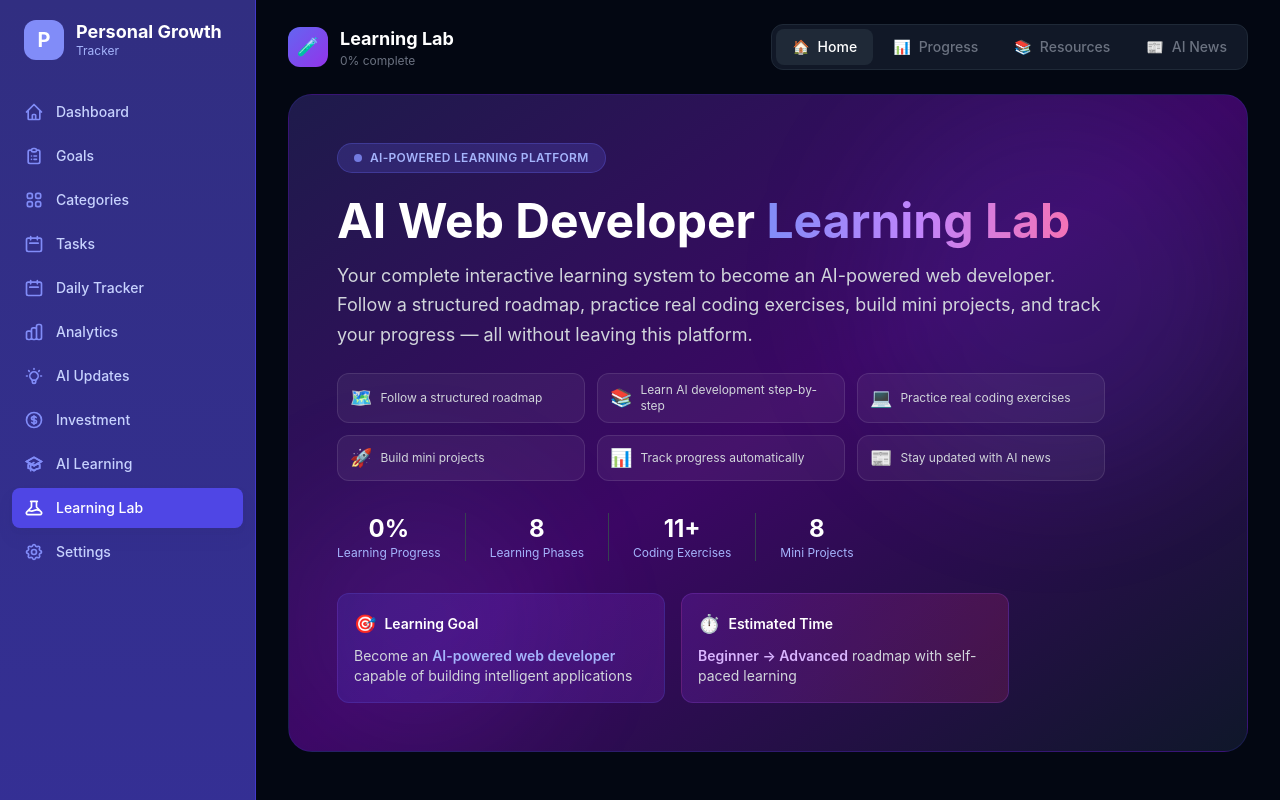
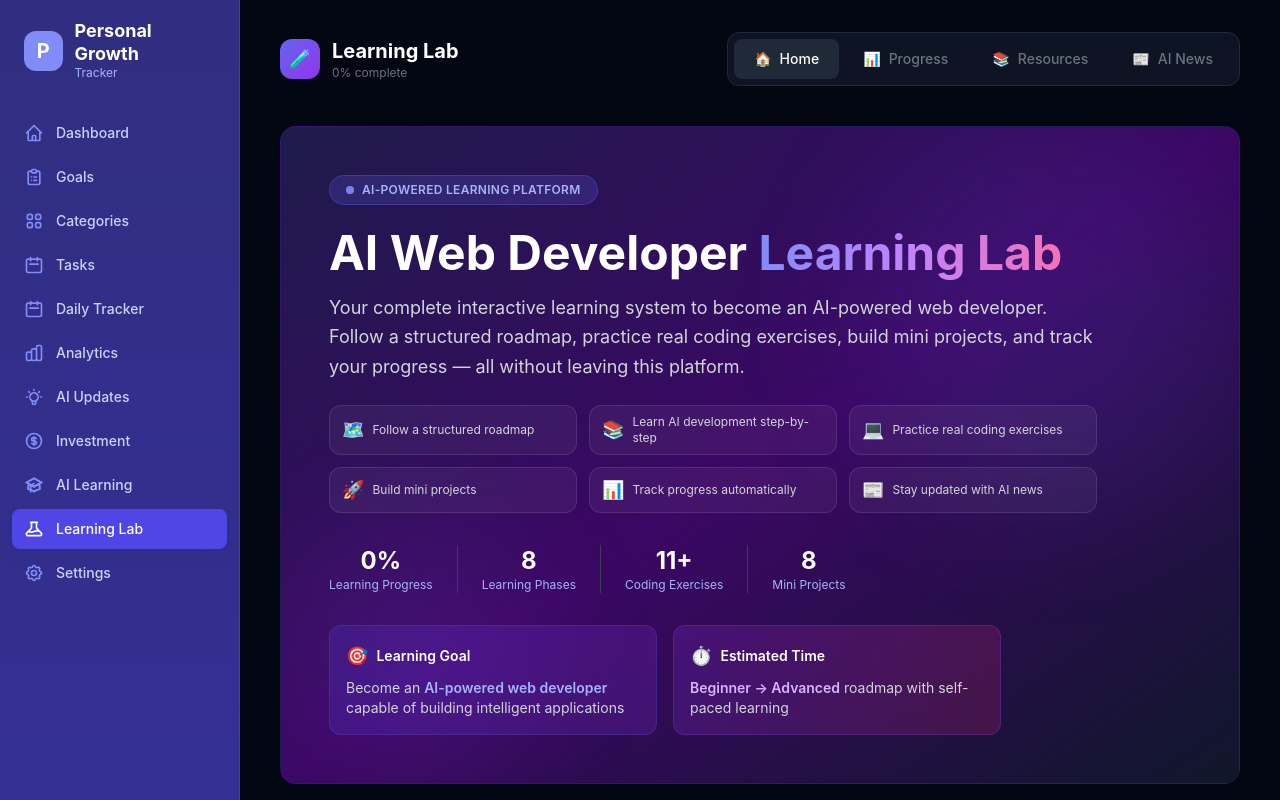
Before and after one commit to yazhini3332003-web/personal-growth-tracker, a React (Create React App) app in the folder client/: page /learning-lab in a window 1280 px wide. Shown: the top 800 px of the page. Built offline with nearby package versions, Linux system fonts and the light colour scheme; no server answers.

Commit message:
Refactor layout: SaaS dashboard alignment, full-width content, consistent spacing

```diff
--- a/client/src/App.tsx
+++ b/client/src/App.tsx
@@ -24,7 +24,7 @@ function App() {
           <Sidebar />
           <MobileNav />
           <main className="flex-1 overflow-auto">
-            <div className="max-w-7xl mx-auto px-4 sm:px-6 lg:px-8 py-8">
+            <div className="w-full px-6 lg:px-10 py-8">
               <Routes>
                 <Route path="/" element={<Dashboard />} />
                 <Route path="/goals" element={<Goals />} />
--- a/client/src/components/Sidebar.tsx
+++ b/client/src/components/Sidebar.tsx
@@ -32,7 +32,7 @@ const Sidebar: React.FC = () => {
 
   return (
     <aside className="hidden md:flex md:flex-shrink-0">
-      <div className="flex flex-col w-64">
+      <div className="flex flex-col w-60">
         <div className="flex flex-col flex-grow pt-5 pb-4 overflow-y-auto bg-gradient-to-b from-primary-900 to-primary-800 border-r border-primary-700">
           <div className="flex items-center flex-shrink-0 px-6 mb-8">
             <div className="flex items-center gap-3">
--- a/client/src/components/learninglab/LabIntroduction.tsx
+++ b/client/src/components/learninglab/LabIntroduction.tsx
@@ -6,12 +6,12 @@ const LabIntroduction: React.FC = () => {
   const stats = getOverallStats();
 
   return (
-    <div className="relative overflow-hidden rounded-3xl bg-gradient-to-br from-indigo-950 via-purple-950 to-slate-900 border border-indigo-800/30">
+    <div className="relative overflow-hidden rounded-2xl bg-gradient-to-br from-indigo-950 via-purple-950 to-slate-900 border border-indigo-800/30">
       {/* Background decoration */}
       <div className="absolute top-0 right-0 w-96 h-96 bg-indigo-500/10 rounded-full blur-3xl" />
       <div className="absolute bottom-0 left-0 w-64 h-64 bg-purple-500/10 rounded-full blur-3xl" />
 
-      <div className="relative p-8 md:p-12">
+      <div className="relative p-10 md:p-12">
         <div className="max-w-3xl">
           {/* Badge */}
           <div className="inline-flex items-center gap-2 px-4 py-1.5 bg-indigo-500/20 rounded-full border border-indigo-500/30 mb-6">
--- a/client/src/components/learninglab/LabRoadmap.tsx
+++ b/client/src/components/learninglab/LabRoadmap.tsx
@@ -11,14 +11,14 @@ const LabRoadmap: React.FC<LabRoadmapProps> = ({ onPhaseClick }) => {
 
   return (
     <div className="py-8">
-      <div className="text-center mb-8">
+      <div className="text-center mb-10">
         <h2 className="text-2xl font-bold text-white mb-2">🗺️ Your Learning Journey</h2>
         <p className="text-gray-400 text-sm">Click any phase to start learning. Completed phases turn green.</p>
       </div>
 
       {/* Desktop Roadmap */}
       <div className="hidden lg:block">
-        <div className="relative max-w-6xl mx-auto">
+        <div className="relative w-full">
           {/* Connection Lines */}
           <svg
             className="absolute inset-0 w-full h-full pointer-events-none"
--- a/client/src/components/learninglab/PhaseWorkspace.tsx
+++ b/client/src/components/learninglab/PhaseWorkspace.tsx
@@ -49,14 +49,14 @@ const PhaseWorkspace: React.FC<PhaseWorkspaceProps> = ({ phase, onBack }) => {
     <div className="min-h-screen bg-gray-950">
       {/* Phase Header */}
       <div
-        className="relative overflow-hidden rounded-2xl mb-6"
+        className="relative overflow-hidden rounded-2xl mb-8"
         style={{
           background: `linear-gradient(135deg, ${phase.color}22, ${phase.color}08)`,
           borderColor: `${phase.color}44`,
           borderWidth: 1,
         }}
       >
-        <div className="p-6">
+        <div className="p-8">
           <button
             onClick={onBack}
             className="text-gray-400 hover:text-white text-sm mb-4 flex items-center gap-2 transition-colors"
--- a/client/src/components/learninglab/ResourceLibrary.tsx
+++ b/client/src/components/learninglab/ResourceLibrary.tsx
@@ -59,9 +59,9 @@ const ResourceLibrary: React.FC = () => {
   });
 
   return (
-    <div className="max-w-6xl mx-auto">
+    <div className="w-full">
       {/* Header */}
-      <div className="mb-6">
+      <div className="mb-8">
         <h2 className="text-2xl font-bold text-white mb-2">📚 Resource Library</h2>
         <p className="text-gray-400 text-sm">
           Curated tutorials, documentation, blogs, GitHub repos, and videos for every phase of your AI development journey.
@@ -69,7 +69,7 @@ const ResourceLibrary: React.FC = () => {
       </div>
 
       {/* Filters */}
-      <div className="bg-gray-800 rounded-xl border border-gray-700 p-4 mb-6">
+      <div className="bg-gray-800/80 rounded-xl border border-gray-700 p-5 mb-8">
         <div className="flex flex-col sm:flex-row gap-3">
           {/* Search */}
           <div className="relative flex-1">
--- a/client/src/pages/AILearningLab.tsx
+++ b/client/src/pages/AILearningLab.tsx
@@ -36,24 +36,24 @@ const LearningLabContent: React.FC = () => {
   ];
 
   return (
-    <div className="min-h-screen bg-gray-950 -mx-4 sm:-mx-6 lg:-mx-8 -my-8 px-4 sm:px-6 lg:px-8 py-6">
+    <div className="min-h-screen bg-gray-950 -mx-6 lg:-mx-10 -my-8 px-6 lg:px-10 py-8">
       {/* Top Navigation */}
-      <div className="flex items-center justify-between mb-6">
+      <div className="flex items-center justify-between mb-10">
         <div className="flex items-center gap-3">
           <div className="w-10 h-10 bg-gradient-to-br from-indigo-500 to-purple-600 rounded-xl flex items-center justify-center">
             <span className="text-white text-lg">🧪</span>
           </div>
           <div>
-            <h1 className="text-white font-bold text-lg">Learning Lab</h1>
+            <h1 className="text-white font-bold text-xl">Learning Lab</h1>
             <p className="text-gray-500 text-xs">{stats.totalProgress}% complete</p>
           </div>
         </div>
-        <div className="flex gap-1 bg-gray-900 rounded-xl p-1 border border-gray-800">
+        <div className="flex gap-1 bg-gray-900/80 rounded-xl p-1.5 border border-gray-800">
           {navItems.map((item) => (
             <button
               key={item.key}
               onClick={() => setView(item.key)}
-              className={`px-4 py-2 rounded-lg text-sm font-medium transition-all flex items-center gap-2 ${
+              className={`px-5 py-2.5 rounded-lg text-sm font-medium transition-all flex items-center gap-2 ${
                 view === item.key || (view === "phase" && item.key === "home")
                   ? "bg-gray-800 text-white"
                   : "text-gray-500 hover:text-gray-300"
@@ -68,7 +68,7 @@ const LearningLabContent: React.FC = () => {
 
       {/* Content */}
       {view === "home" && (
-        <div className="space-y-8">
+        <div className="space-y-10">
           <LabIntroduction />
           <LabRoadmap onPhaseClick={handlePhaseClick} />
         </div>
```
